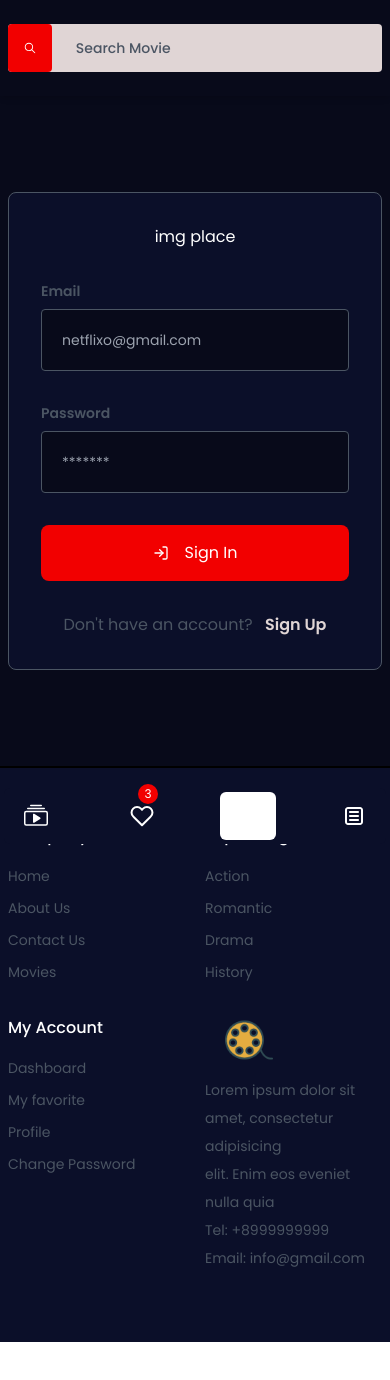
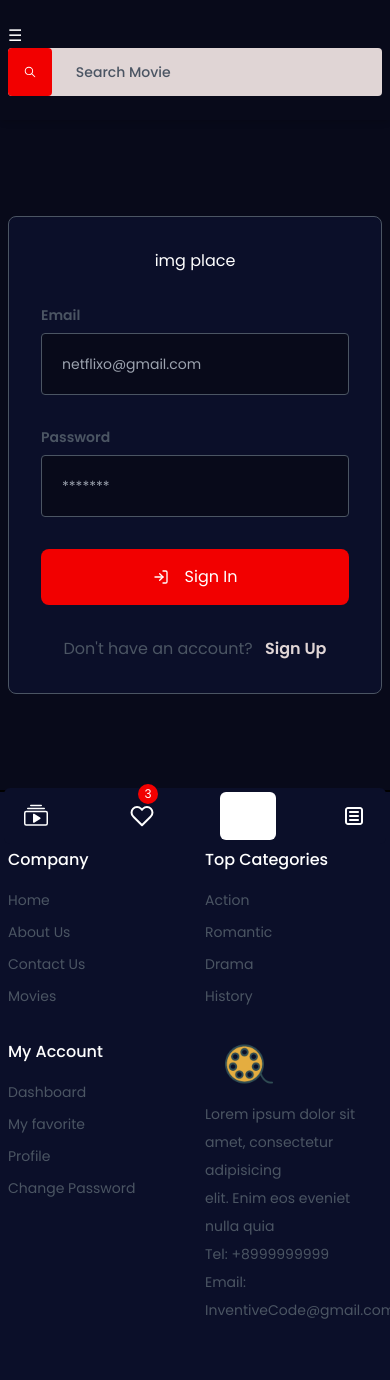
Before and after one commit to StepanKhachikyan1999/MovieMosaic-frontEnd, a React (Create React App) app: page /login in a window 390 px wide. Shown: the top 1380 px of the page. Before the commit the page ends 1342 px from the top, so only its background shows below. Built offline with nearby package versions, Linux system fonts and the light colour scheme.

Commit message:
navbar burger menu

```diff
--- a/src/Layout/Footer/Footer.tsx
+++ b/src/Layout/Footer/Footer.tsx
@@ -111,7 +111,7 @@ const Footer = () => {
                                 Tel: +8999999999
                             </span> <br/>
                             <span>
-                                Email: info@gmail.com
+                                Email: InventiveCode@gmail.com
                             </span>
                         </p>
                     </div>
--- a/src/Layout/Navbar/Navbar.tsx
+++ b/src/Layout/Navbar/Navbar.tsx
@@ -1,56 +1,81 @@
-import React from 'react';
+import React, {useState} from 'react'
 import {Link, NavLink} from 'react-router-dom'
-import logo from '../../images/logo.png'
 import {IoIosSearch} from 'react-icons/io'
 import {FaHeart} from 'react-icons/fa'
 import {CgUser} from 'react-icons/cg'
 import {useTranslation} from 'react-i18next'
 import {LANGUAGES} from '../../constants/constants'
+import logo from '../../images/logo.png'
 
 type HoverProps = {
     isActive: boolean
 };
 
 const Navbar = () => {
-    const {i18n, t} = useTranslation()
-    const hover = 'hover:text-subMain text-white transitions'
-    const Hover = ({isActive}: HoverProps) => (
-        isActive ? 'text-subMain' : hover)
+    const {i18n, t} = useTranslation();
+    const [isMenuOpen, setIsMenuOpen] = useState(false)
+
+    const hover = 'hover:text-subMain text-white transitions';
+    const Hover = ({isActive}: HoverProps) => (isActive ? 'text-subMain' : hover)
 
     const onChangeLang = (e: React.ChangeEvent<HTMLSelectElement>) => {
-        const lang_code = e.target.value
-        i18n.changeLanguage(lang_code)
+        const lang_code = e.target.value;
+        i18n.changeLanguage(lang_code);
     };
+
+    const toggleMenu = () => {
+        setIsMenuOpen(!isMenuOpen);
+    };
+
     return (
         <>
             <div className='bg-main shadow-md sticky top-0 z-20'>
-                <div
-                    className='container mx-auto py-6 px-2 lg:grid gap-10 grid-cols-7 justify-between items-center'>
+                <div className='container mx-auto py-6 px-2 lg:grid gap-10 grid-cols-7 justify-between items-center'>
                     <div className='col-span-1 lg:block hidden'>
                         <Link to='/'>
-                            <img className='w-full h-12 object-contain' src={logo}
-                                 alt="logo"/>
+                            <img className='w-full h-12 object-contain' src={logo} alt='logo'/>
                         </Link>
                     </div>
                     <div className='col-span-3'>
-                        <form className='w-full text-sm bg-dryGray rounded flex-btn gap-4' action="">
+                        {/* Hamburger Menu Button for Tablet and Mobile */}
+                        <div className='lg:hidden'>
+                            <button onClick={toggleMenu} className='text-white'>
+                                ☰
+                            </button>
+                        </div>
+
+                        {/* Search Bar */}
+                        <form
+                            className={`w-full text-sm bg-dryGray rounded flex-btn gap-4 ${
+                                isMenuOpen ? 'hidden lg:flex' : 'lg:flex'
+                            }`}
+                            action=''
+                        >
                             <button type='submit' className='bg-subMain w-12 flex-colo h-12 rounded text-white'>
                                 <IoIosSearch/>
                             </button>
-                            <input type="text" placeholder='Search Movie'
-                                   className='font-medium placeholder:text-border text-sm w-11/12 h-12 bg-transparent border-none px-2 text-black'/>
+                            <input
+                                type='text'
+                                placeholder='Search Movie'
+                                className='font-medium placeholder:text-border text-sm w-11/12 h-12 bg-transparent border-none px-2 text-black'
+                            />
                         </form>
                     </div>
+
+                    {/* Main Navigation Links */}
                     <div
-                        className='col-span-3 font-medium text-sm hidden xl:gap-14 2xl:gap-20 justify-between lg:flex xl:justify-end items-center'>
+                        className={`col-span-3 font-medium text-sm ${
+                            isMenuOpen ? 'flex flex-col lg:hidden' : 'hidden lg:flex'
+                        } lg:gap-14 2xl:gap-20 justify-between items-center`}
+                    >
                         <NavLink to='/movies' className={Hover}>
-                            {t("movies")}
+                            {t('movies')}
                         </NavLink>
                         <NavLink to='/about-us' className={Hover}>
-                            {t("about")}
+                            {t('about')}
                         </NavLink>
                         <NavLink to='/contact-us' className={Hover}>
-                            {t("contact")}
+                            {t('contact')}
                         </NavLink>
                         <NavLink to='/login' className={Hover}>
                             <CgUser className='w-8 h-8'/>
@@ -63,14 +88,18 @@ const Navbar = () => {
                             </div>
                         </NavLink>
 
-                        <select defaultValue={i18n.language} onChange={onChangeLang} className='bg-main cursor-pointer'>
+                        {/* Language Selector */}
+                        <select
+                            defaultValue={i18n.language}
+                            onChange={onChangeLang}
+                            className='bg-main cursor-pointer'
+                        >
                             {LANGUAGES.map(({code, label}) => (
                                 <option key={code} value={code} className='bg-main text-dryGray cursor-pointer'>
                                     {label}
                                 </option>
                             ))}
                         </select>
-
                     </div>
                 </div>
             </div>
```
